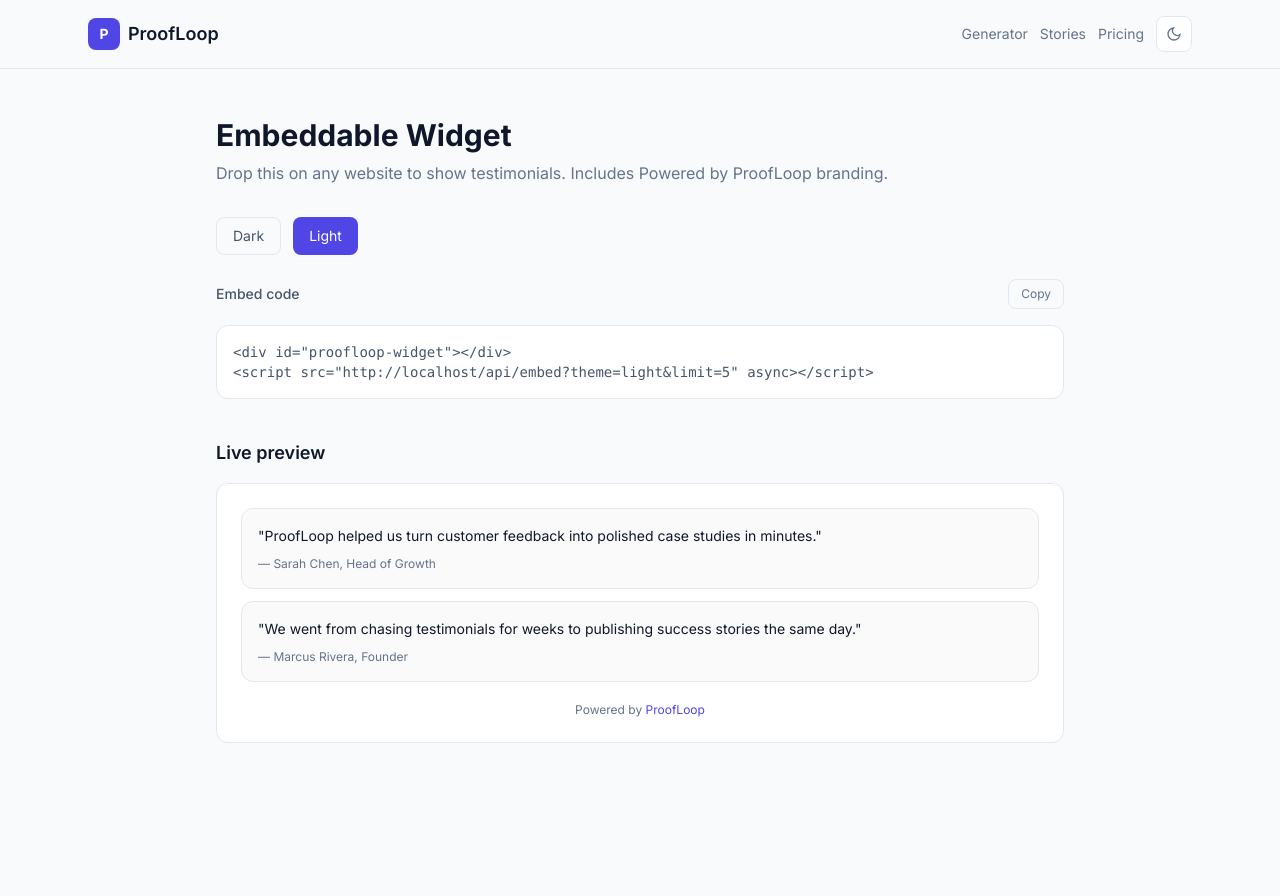
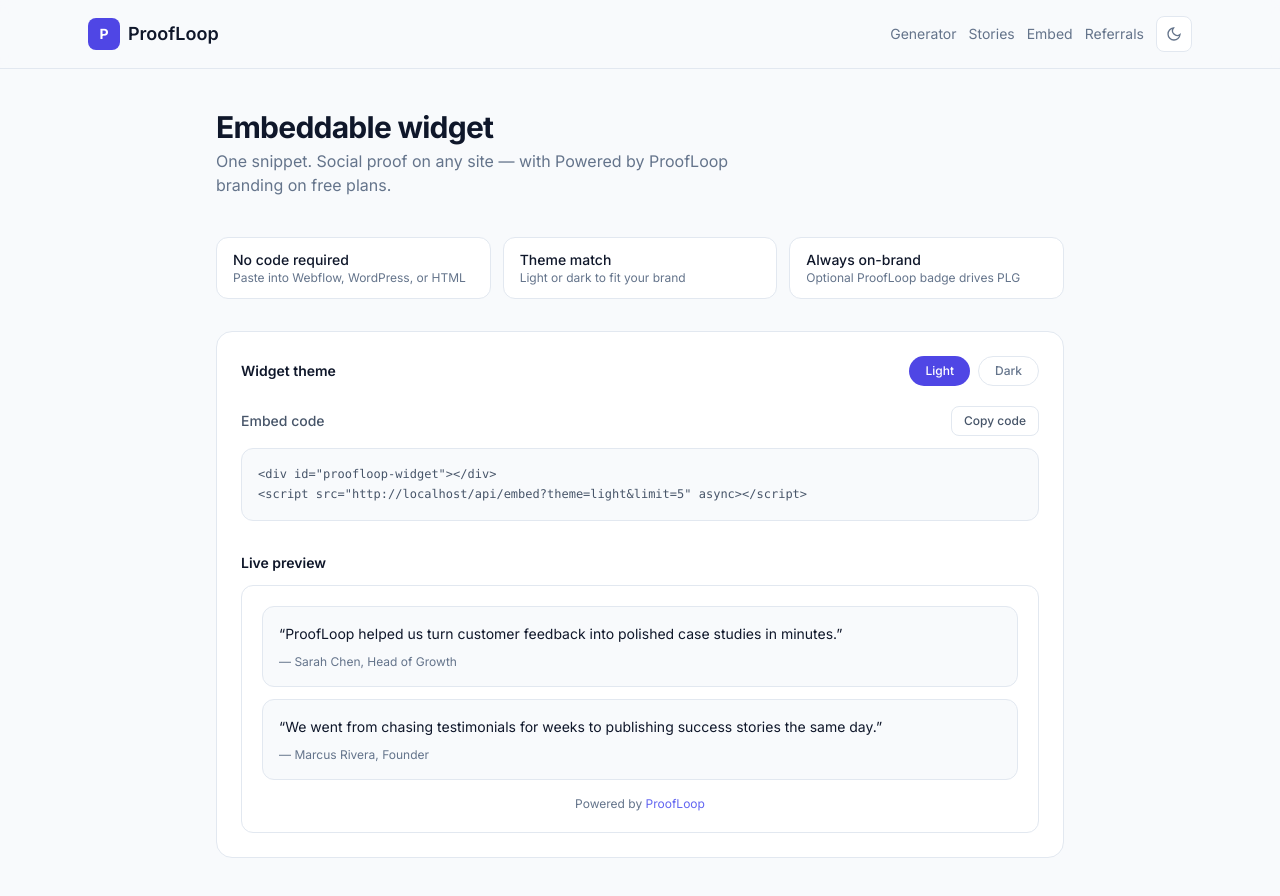
Before and after one commit to SyedMastafa/proofloop, a Next.js app: page /embed in a window 1280 px wide. Before the commit the page ends 800 px from the top, so only its background shows below. Built offline with nearby package versions, Linux system fonts and the light colour scheme.

Commit message:
Polish Stories, Embed, Referrals to matching product UI level

```diff
--- a/src/app/embed/page.tsx
+++ b/src/app/embed/page.tsx
@@ -6,7 +6,8 @@ import { AppHeader } from "@/components/app-header";
 export default function EmbedPage() {
   const [theme, setTheme] = useState<"dark" | "light">("light");
   const [copied, setCopied] = useState(false);
-  const origin = typeof window !== "undefined" ? window.location.origin : "https://your-domain.com";
+  const origin =
+    typeof window !== "undefined" ? window.location.origin : "https://your-domain.com";
   const embedCode = `<div id="proofloop-widget"></div>\n<script src="${origin}/api/embed?theme=${theme}&limit=5" async></script>`;
 
   function copy() {
@@ -15,46 +16,115 @@ export default function EmbedPage() {
     setTimeout(() => setCopied(false), 2000);
   }
 
+  const previewBg = theme === "dark" ? "#0b1220" : "#ffffff";
+  const previewText = theme === "dark" ? "#e2e8f0" : "#0f172a";
+  const previewMuted = theme === "dark" ? "#94a3b8" : "#64748b";
+  const previewBorder = theme === "dark" ? "#1e293b" : "#e2e8f0";
+  const previewCard = theme === "dark" ? "#030712" : "#f8fafc";
+
   return (
     <div className="min-h-screen bg-[var(--background)] text-[var(--foreground)]">
-      <AppHeader />
-      <main className="mx-auto max-w-4xl px-6 py-12">
-        <h1 className="mb-2 text-3xl font-bold text-[var(--foreground)]">Embeddable Widget</h1>
-        <p className="mb-8 text-[var(--muted)]">Drop this on any website to show testimonials. Includes Powered by ProofLoop branding.</p>
-        <div className="mb-6 flex gap-3">
-          {(["dark", "light"] as const).map((t) => (
+      <AppHeader
+        links={[
+          { href: "/dashboard", label: "Generator" },
+          { href: "/stories", label: "Stories" },
+          { href: "/embed", label: "Embed" },
+          { href: "/referrals", label: "Referrals" },
+        ]}
+      />
+
+      <main className="mx-auto max-w-4xl px-6 py-10">
+        <div className="mb-10">
+          <h1 className="text-2xl font-bold tracking-tight text-[var(--foreground)] sm:text-3xl">
+            Embeddable widget
+          </h1>
+          <p className="mt-1 max-w-xl text-[var(--muted)]">
+            One snippet. Social proof on any site — with Powered by ProofLoop branding on free plans.
+          </p>
+        </div>
+
+        <div className="mb-8 grid gap-3 sm:grid-cols-3">
+          {[
+            { t: "No code required", d: "Paste into Webflow, WordPress, or HTML" },
+            { t: "Theme match", d: "Light or dark to fit your brand" },
+            { t: "Always on-brand", d: "Optional ProofLoop badge drives PLG" },
+          ].map((x) => (
+            <div
+              key={x.t}
+              className="rounded-xl border border-[var(--border)] bg-[var(--card)] px-4 py-3"
+            >
+              <p className="text-sm font-medium text-[var(--foreground)]">{x.t}</p>
+              <p className="text-xs text-[var(--muted)]">{x.d}</p>
+            </div>
+          ))}
+        </div>
+
+        <div className="rounded-2xl border border-[var(--border)] bg-[var(--card)] p-6">
+          <div className="mb-5 flex flex-wrap items-center justify-between gap-3">
+            <h2 className="text-sm font-semibold text-[var(--foreground)]">Widget theme</h2>
+            <div className="flex gap-2">
+              {(["light", "dark"] as const).map((t) => (
                 <button
                   key={t}
                   onClick={() => setTheme(t)}
-              className={`rounded-lg px-4 py-2 text-sm capitalize ${
-                theme === t ? "bg-[var(--primary)] text-white" : "border border-[var(--border)] text-[var(--muted-strong)]"
+                  className={`rounded-full px-4 py-1.5 text-xs font-medium capitalize ${
+                    theme === t
+                      ? "bg-[var(--primary)] text-white"
+                      : "border border-[var(--border)] text-[var(--muted)]"
                   }`}
                 >
                   {t}
                 </button>
               ))}
             </div>
-        <div className="mb-4 flex items-center justify-between">
+          </div>
+
+          <div className="mb-3 flex items-center justify-between">
             <h2 className="text-sm font-medium text-[var(--muted-strong)]">Embed code</h2>
-          <button onClick={copy} className="rounded-lg border border-[var(--border)] px-3 py-1.5 text-xs text-[var(--muted)] hover:bg-[var(--surface)]">
-            {copied ? "Copied!" : "Copy"}
+            <button
+              onClick={copy}
+              className="rounded-lg border border-[var(--border)] px-3 py-1.5 text-xs font-medium text-[var(--muted-strong)] hover:bg-[var(--surface)]"
+            >
+              {copied ? "Copied!" : "Copy code"}
             </button>
           </div>
-        <pre className="mb-10 overflow-x-auto whitespace-pre-wrap rounded-xl border border-[var(--border)] bg-[var(--card)] p-4 text-sm text-[var(--muted-strong)]">{embedCode}</pre>
-        <h2 className="mb-4 text-lg font-semibold text-[var(--foreground)]">Live preview</h2>
-        <div className="rounded-xl border border-[var(--border)] bg-[var(--card)] p-6">
+          <pre className="mb-8 overflow-x-auto whitespace-pre-wrap rounded-xl border border-[var(--border)] bg-[var(--background)] p-4 font-mono text-xs leading-relaxed text-[var(--muted-strong)]">
+            {embedCode}
+          </pre>
+
+          <h2 className="mb-3 text-sm font-semibold text-[var(--foreground)]">Live preview</h2>
+          <div
+            className="rounded-xl border p-5"
+            style={{ background: previewBg, borderColor: previewBorder }}
+          >
             <div className="space-y-3">
-            <div className="rounded-xl border border-[var(--border)] bg-[var(--surface)] p-4">
-              <p className="mb-2 text-sm leading-relaxed text-[var(--foreground)]">&quot;ProofLoop helped us turn customer feedback into polished case studies in minutes.&quot;</p>
-              <p className="text-xs text-[var(--muted)]">— Sarah Chen, Head of Growth</p>
+              {[
+                {
+                  q: "ProofLoop helped us turn customer feedback into polished case studies in minutes.",
+                  a: "Sarah Chen, Head of Growth",
+                },
+                {
+                  q: "We went from chasing testimonials for weeks to publishing success stories the same day.",
+                  a: "Marcus Rivera, Founder",
+                },
+              ].map((item) => (
+                <div
+                  key={item.a}
+                  className="rounded-xl border p-4"
+                  style={{ background: previewCard, borderColor: previewBorder }}
+                >
+                  <p className="mb-2 text-sm leading-relaxed" style={{ color: previewText }}>
+                    “{item.q}”
+                  </p>
+                  <p className="text-xs" style={{ color: previewMuted }}>
+                    — {item.a}
+                  </p>
                 </div>
-            <div className="rounded-xl border border-[var(--border)] bg-[var(--surface)] p-4">
-              <p className="mb-2 text-sm leading-relaxed text-[var(--foreground)]">&quot;We went from chasing testimonials for weeks to publishing success stories the same day.&quot;</p>
-              <p className="text-xs text-[var(--muted)]">— Marcus Rivera, Founder</p>
+              ))}
+              <p className="pt-1 text-center text-xs" style={{ color: previewMuted }}>
+                Powered by <span style={{ color: "#6366f1" }}>ProofLoop</span>
+              </p>
             </div>
-            <p className="pt-2 text-center text-xs text-[var(--muted)]">
-              Powered by <span className="text-[var(--primary)]">ProofLoop</span>
-            </p>
           </div>
         </div>
       </main>
--- a/src/app/referrals/page.tsx
+++ b/src/app/referrals/page.tsx
@@ -1,7 +1,11 @@
 "use client";
 
 import { useEffect, useState } from "react";
-import { getReferralLinks, createReferralLink, type ReferralLink } from "@/lib/referral";
+import {
+  getReferralLinks,
+  createReferralLink,
+  type ReferralLink,
+} from "@/lib/referral";
 import { AppHeader } from "@/components/app-header";
 
 export default function ReferralsPage() {
@@ -25,40 +29,90 @@ export default function ReferralsPage() {
     setTimeout(() => setCopied(null), 2000);
   }
 
+  const totalClicks = links.reduce((s, l) => s + l.clicks, 0);
+  const totalSignups = links.reduce((s, l) => s + l.signups, 0);
+
   return (
     <div className="min-h-screen bg-[var(--background)] text-[var(--foreground)]">
-      <AppHeader />
+      <AppHeader
+        links={[
+          { href: "/dashboard", label: "Generator" },
+          { href: "/stories", label: "Stories" },
+          { href: "/embed", label: "Embed" },
+          { href: "/referrals", label: "Referrals" },
+        ]}
+      />
+
       <main className="mx-auto max-w-4xl px-6 py-10">
-        <h1 className="mb-2 text-2xl font-bold text-[var(--foreground)]">Referral Links</h1>
-        <p className="mb-8 text-[var(--muted)]">Share unique links. Track clicks and signups. Product-led growth built in.</p>
-        <div className="mb-8 flex flex-col gap-3 sm:flex-row">
+        <div className="mb-8">
+          <h1 className="text-2xl font-bold tracking-tight text-[var(--foreground)] sm:text-3xl">
+            Referral links
+          </h1>
+          <p className="mt-1 text-[var(--muted)]">
+            Share unique links. Track clicks and signups. Turn customers into a growth channel.
+          </p>
+        </div>
+
+        <div className="mb-8 grid gap-3 sm:grid-cols-3">
+          <div className="rounded-xl border border-[var(--border)] bg-[var(--card)] px-4 py-4">
+            <p className="text-xs font-medium uppercase tracking-wider text-[var(--muted)]">Links</p>
+            <p className="mt-1 text-2xl font-bold text-[var(--foreground)]">{links.length}</p>
+          </div>
+          <div className="rounded-xl border border-[var(--border)] bg-[var(--card)] px-4 py-4">
+            <p className="text-xs font-medium uppercase tracking-wider text-[var(--muted)]">Clicks</p>
+            <p className="mt-1 text-2xl font-bold text-[var(--foreground)]">{totalClicks}</p>
+          </div>
+          <div className="rounded-xl border border-[var(--border)] bg-[var(--card)] px-4 py-4">
+            <p className="text-xs font-medium uppercase tracking-wider text-[var(--muted)]">Signups</p>
+            <p className="mt-1 text-2xl font-bold text-[var(--foreground)]">{totalSignups}</p>
+          </div>
+        </div>
+
+        <div className="mb-8 rounded-2xl border border-[var(--border)] bg-[var(--card)] p-5">
+          <p className="mb-3 text-sm font-medium text-[var(--foreground)]">Create a link</p>
+          <div className="flex flex-col gap-3 sm:flex-row">
             <input
               value={label}
               onChange={(e) => setLabel(e.target.value)}
-            placeholder="Label (e.g. Twitter, Partner)"
-            className="flex-1 rounded-xl border border-[var(--border)] bg-[var(--card)] px-4 py-3 text-sm text-[var(--foreground)] placeholder:text-[var(--muted)] focus:border-[var(--primary)] focus:outline-none"
+              placeholder="Label (e.g. Twitter, Partner, Newsletter)"
+              className="flex-1 rounded-xl border border-[var(--border)] bg-[var(--background)] px-4 py-3 text-sm text-[var(--foreground)] placeholder:text-[var(--muted)] focus:border-[var(--primary)] focus:outline-none focus:ring-2 focus:ring-[var(--primary)]/20"
+              onKeyDown={(e) => e.key === "Enter" && handleCreate()}
             />
-          <button onClick={handleCreate} className="rounded-xl bg-[var(--primary)] px-6 py-3 text-sm font-semibold text-white hover:opacity-90">
+            <button
+              onClick={handleCreate}
+              className="rounded-xl bg-[var(--primary)] px-6 py-3 text-sm font-semibold text-white hover:opacity-90"
+            >
               Create link
             </button>
           </div>
+        </div>
+
         {links.length === 0 ? (
-          <div className="rounded-2xl border border-[var(--border)] bg-[var(--card)] p-12 text-center text-[var(--muted)]">
-            No referral links yet. Create one above.
+          <div className="rounded-2xl border border-dashed border-[var(--border)] bg-[var(--card)] px-6 py-14 text-center">
+            <p className="mb-1 font-medium text-[var(--foreground)]">No referral links yet</p>
+            <p className="text-sm text-[var(--muted)]">
+              Create one above and share it with partners or customers.
+            </p>
           </div>
         ) : (
           <div className="space-y-3">
             {links.map((link) => (
-              <div key={link.id} className="flex flex-col gap-3 rounded-2xl border border-[var(--border)] bg-[var(--card)] p-5 sm:flex-row sm:items-center sm:justify-between">
+              <div
+                key={link.id}
+                className="flex flex-col gap-4 rounded-2xl border border-[var(--border)] bg-[var(--card)] p-5 sm:flex-row sm:items-center sm:justify-between"
+              >
                 <div>
-                  <div className="font-medium text-[var(--foreground)]">{link.label}</div>
+                  <div className="font-semibold text-[var(--foreground)]">{link.label}</div>
                   <div className="mt-1 font-mono text-sm text-[var(--primary)]">/r/{link.code}</div>
                   <div className="mt-2 flex gap-4 text-xs text-[var(--muted)]">
                     <span>{link.clicks} clicks</span>
                     <span>{link.signups} signups</span>
                   </div>
                 </div>
-                <button onClick={() => copyLink(link.code)} className="rounded-lg border border-[var(--border)] px-4 py-2 text-sm text-[var(--muted-strong)] hover:bg-[var(--surface)]">
+                <button
+                  onClick={() => copyLink(link.code)}
+                  className="rounded-xl border border-[var(--border)] px-4 py-2.5 text-sm font-medium text-[var(--muted-strong)] hover:bg-[var(--surface)]"
+                >
                   {copied === link.code ? "Copied!" : "Copy link"}
                 </button>
               </div>
--- a/src/app/stories/page.tsx
+++ b/src/app/stories/page.tsx
@@ -7,6 +7,7 @@ import { AppHeader } from "@/components/app-header";
 
 export default function StoriesPage() {
   const [stories, setStories] = useState<Story[]>([]);
+  const [filter, setFilter] = useState<"all" | Story["type"]>("all");
 
   useEffect(() => {
     setStories(getStories());
@@ -17,42 +18,132 @@ export default function StoriesPage() {
     setStories(getStories());
   }
 
+  const filtered =
+    filter === "all" ? stories : stories.filter((s) => s.type === filter);
+
+  const counts = {
+    all: stories.length,
+    testimonial: stories.filter((s) => s.type === "testimonial").length,
+    "case-study": stories.filter((s) => s.type === "case-study").length,
+    social: stories.filter((s) => s.type === "social").length,
+  };
+
   return (
     <div className="min-h-screen bg-[var(--background)] text-[var(--foreground)]">
-      <AppHeader />
+      <AppHeader
+        links={[
+          { href: "/dashboard", label: "Generator" },
+          { href: "/stories", label: "Stories" },
+          { href: "/embed", label: "Embed" },
+          { href: "/referrals", label: "Referrals" },
+        ]}
+      />
+
       <main className="mx-auto max-w-4xl px-6 py-10">
-        <div className="mb-8 flex items-center justify-between">
+        <div className="mb-8 flex flex-col gap-4 sm:flex-row sm:items-end sm:justify-between">
           <div>
-            <h1 className="text-2xl font-bold text-[var(--foreground)]">My Stories</h1>
-            <p className="text-[var(--muted)]">All your generated testimonials and case studies</p>
+            <h1 className="text-2xl font-bold tracking-tight text-[var(--foreground)] sm:text-3xl">
+              My Stories
+            </h1>
+            <p className="mt-1 text-[var(--muted)]">
+              Saved testimonials, case studies, and social packs — ready to share.
+            </p>
           </div>
-          <Link href="/dashboard" className="rounded-xl bg-[var(--primary)] px-4 py-2 text-sm font-medium text-white hover:opacity-90">
-            + New Story
+          <Link
+            href="/dashboard"
+            className="inline-flex h-11 items-center justify-center rounded-xl bg-[var(--primary)] px-5 text-sm font-semibold text-white hover:opacity-90"
+          >
+            + New story
           </Link>
         </div>
+
+        {stories.length > 0 && (
+          <div className="mb-6 flex flex-wrap gap-2">
+            {(
+              [
+                ["all", "All"],
+                ["testimonial", "Testimonials"],
+                ["case-study", "Case studies"],
+                ["social", "Social"],
+              ] as const
+            ).map(([id, label]) => (
+              <button
+                key={id}
+                onClick={() => setFilter(id)}
+                className={`rounded-full px-3.5 py-1.5 text-xs font-medium transition ${
+                  filter === id
+                    ? "bg-[var(--primary)] text-white"
+                    : "border border-[var(--border)] text-[var(--muted)] hover:text-[var(--foreground)]"
+                }`}
+              >
+                {label} ({counts[id]})
+              </button>
+            ))}
+          </div>
+        )}
+
         {stories.length === 0 ? (
-          <div className="rounded-2xl border border-[var(--border)] bg-[var(--card)] p-12 text-center">
-            <p className="mb-4 text-[var(--muted)]">No stories yet.</p>
-            <Link href="/dashboard" className="text-[var(--primary)] hover:underline">Generate your first story →</Link>
+          <div className="rounded-2xl border border-dashed border-[var(--border)] bg-[var(--card)] px-6 py-16 text-center">
+            <div className="mx-auto mb-4 flex h-12 w-12 items-center justify-center rounded-2xl bg-[var(--badge-bg)] text-[var(--primary)] text-lg font-bold">
+              P
+            </div>
+            <p className="mb-1 text-base font-medium text-[var(--foreground)]">No stories yet</p>
+            <p className="mb-6 text-sm text-[var(--muted)]">
+              Generate a testimonial or case study — it will show up here.
+            </p>
+            <Link
+              href="/dashboard"
+              className="inline-flex h-11 items-center rounded-xl bg-[var(--primary)] px-6 text-sm font-semibold text-white hover:opacity-90"
+            >
+              Open generator →
+            </Link>
+          </div>
+        ) : filtered.length === 0 ? (
+          <div className="rounded-2xl border border-[var(--border)] bg-[var(--card)] p-10 text-center text-sm text-[var(--muted)]">
+            No stories in this filter.
           </div>
         ) : (
-          <div className="space-y-4">
-            {stories.map((story) => (
-              <div key={story.id} className="rounded-2xl border border-[var(--border)] bg-[var(--card)] p-5 transition hover:border-[var(--primary)]/30">
+          <div className="space-y-3">
+            {filtered.map((story) => (
+              <div
+                key={story.id}
+                className="group rounded-2xl border border-[var(--border)] bg-[var(--card)] p-5 transition hover:border-[var(--primary)]/35 hover:shadow-sm"
+              >
                 <div className="mb-2 flex items-start justify-between gap-4">
-                  <div>
-                    <div className="mb-1 flex items-center gap-2">
-                      <span className="rounded-full bg-[var(--badge-bg)] px-2.5 py-0.5 text-xs font-medium text-[var(--primary)]">{story.type}</span>
-                      <span className="text-xs text-[var(--muted)]">{new Date(story.createdAt).toLocaleDateString()}</span>
+                  <div className="min-w-0">
+                    <div className="mb-1.5 flex flex-wrap items-center gap-2">
+                      <span className="rounded-full bg-[var(--badge-bg)] px-2.5 py-0.5 text-xs font-medium capitalize text-[var(--primary)]">
+                        {story.type.replace("-", " ")}
+                      </span>
+                      <span className="text-xs text-[var(--muted)]">
+                        {new Date(story.createdAt).toLocaleDateString("en-US", {
+                          month: "short",
+                          day: "numeric",
+                          year: "numeric",
+                        })}
+                      </span>
                     </div>
-                    <h3 className="font-semibold text-[var(--foreground)]">{story.title}</h3>
+                    <h3 className="truncate font-semibold text-[var(--foreground)]">{story.title}</h3>
                   </div>
                   <div className="flex shrink-0 gap-2">
-                    <Link href={`/p/${story.id}`} className="rounded-lg border border-[var(--border)] px-3 py-1.5 text-xs text-[var(--muted-strong)] hover:bg-[var(--surface)]">Public page</Link>
-                    <button onClick={() => handleDelete(story.id)} className="rounded-lg border border-red-500/30 px-3 py-1.5 text-xs text-red-500 hover:bg-red-500/10">Delete</button>
+                    <Link
+                      href={`/p/${story.id}`}
+                      className="rounded-lg border border-[var(--border)] px-3 py-1.5 text-xs font-medium text-[var(--muted-strong)] hover:bg-[var(--surface)]"
+                    >
+                      Public page
+                    </Link>
+                    <button
+                      onClick={() => handleDelete(story.id)}
+                      className="rounded-lg border border-red-500/25 px-3 py-1.5 text-xs text-red-500 hover:bg-red-500/10"
+                    >
+                      Delete
+                    </button>
                   </div>
                 </div>
-                <p className="line-clamp-2 text-sm text-[var(--muted)]">{story.content.slice(0, 180)}...</p>
+                <p className="line-clamp-2 text-sm leading-relaxed text-[var(--muted)]">
+                  {story.content.slice(0, 200)}
+                  {story.content.length > 200 ? "…" : ""}
+                </p>
               </div>
             ))}
           </div>
```
Lines whose indentation alone changed are shown as unchanged.
